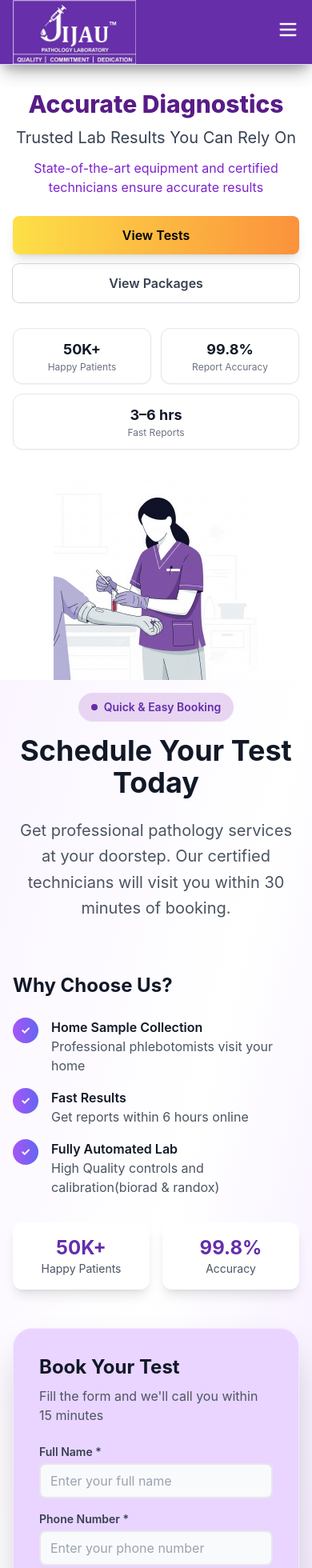
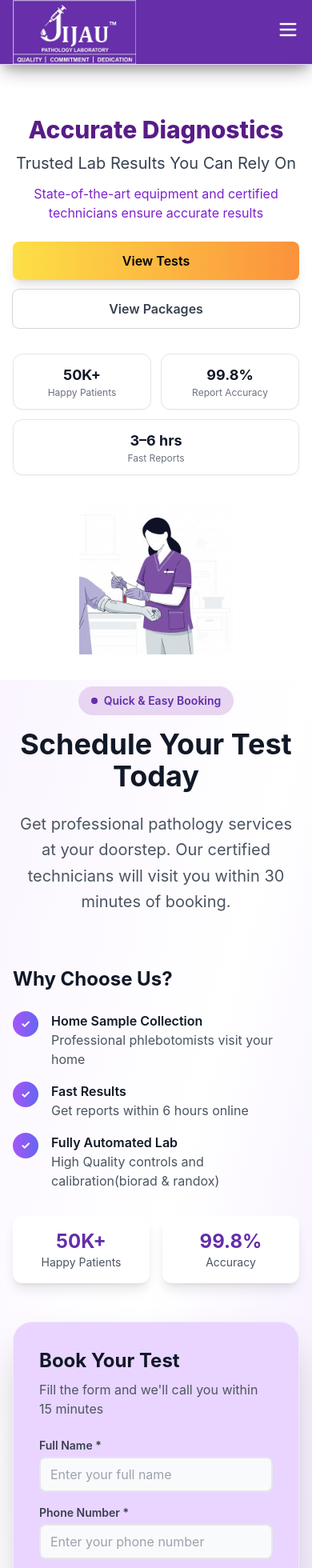
Before and after one commit to kawadeIshwar/JIJAU-PATHOLOGY-LAB, a React (Vite) app in the folder frontend/: page / in a window 390 px wide. Shown: the top 1960 px of the page at 80% size. Built offline with nearby package versions, Linux system fonts and the light colour scheme; no server answers.

Commit message:
file update

```diff
--- a/frontend/src/pages/Home.jsx
+++ b/frontend/src/pages/Home.jsx
@@ -954,7 +954,7 @@ function Home() {
       )}
     </header>
       {/* Hero Section - Fullscreen Sliding Background */}
-      <section className="relative w-screen min-h-[70vh] sm:min-h-[80vh] md:min-h-[90vh] lg:min-h-screen overflow-hidden pt-8 md:pt-10 lg:pt-14">
+      <section className="relative w-screen min-h-[50vh] sm:min-h-[60vh] md:min-h-[70vh] lg:min-h-screen overflow-hidden pt-8 md:pt-10 lg:pt-14">
   {/* Background slides (white), 4 slides crossfade */}
   {[0, 1, 2, 3].map((index) => (
     <div key={index} className={`absolute inset-0 transition-opacity duration-1000 ${currentBg === index ? 'opacity-100' : 'opacity-0'}`}>
@@ -963,9 +963,9 @@ function Home() {
   ))}
 
   {/* Hero Content Overlay */}
-  <div className="relative z-10 h-full flex items-center">
-    <div className="w-full max-w-6xl mx-auto px-4 sm:px-6 lg:px-8 h-full">
-      <div className="grid grid-cols-1 md:grid-cols-2 gap-8 md:gap-12 items-center justify-items-center md:justify-items-start h-full -mt-0 md:-mt-4 lg:mt-0">
+  <div className="relative z-10 flex items-center">
+    <div className="w-full max-w-6xl mx-auto px-4 sm:px-6 lg:px-8">
+      <div className="grid grid-cols-1 md:grid-cols-2 gap-8 md:gap-12 items-center justify-items-center md:justify-items-start py-8 md:py-12">
         {/* Left: Slide content blocks */}
         <div className="relative scroll-fade-in scroll-slide-left">
           {/* Slide 1: Accurate Diagnostics */}
@@ -1102,7 +1102,7 @@ function Home() {
         </div>
 
         {/* Right: Slide images, crossfading */}
-        <div className="relative w-full h-64 sm:h-80 md:h-[420px] lg:h-[520px] flex items-center justify-center scroll-fade-in scroll-slide-right">
+        <div className="relative w-full h-48 sm:h-64 md:h-[380px] lg:h-[480px] flex items-center justify-center scroll-fade-in scroll-slide-right">
           {[img2, img4, img3, img1].map((image, index) => (
             <div key={index} className={`absolute inset-0 flex items-center justify-center transition-opacity duration-700 ${currentBg === index ? 'opacity-100' : 'opacity-0'}`}>
               <img src={image} alt={`Slide ${index + 1}`} className="max-h-full max-w-full object-contain" />
@@ -1116,7 +1116,7 @@ function Home() {
 
 
       {/* Booking Form */}
-      <section ref={bookingRef} id="booking" className="pt-4 pb-12 md:py-20 bg-gradient-to-br from-purple-50 via-white to-purple-100">
+      <section ref={bookingRef} id="booking" className="pt-2 pb-8 md:py-20 bg-gradient-to-br from-purple-50 via-white to-purple-100">
         <div className="max-w-6xl mx-auto px-4 sm:px-6 lg:px-8">
           <div className="text-center mb-16 scroll-fade-in scroll-scale-up">
             <div className="inline-flex items-center px-4 py-2 rounded-full text-sm font-semibold mb-4 scroll-float" style={{ backgroundColor: '#E8D5F2', color: '#642EAA' }}>
```
